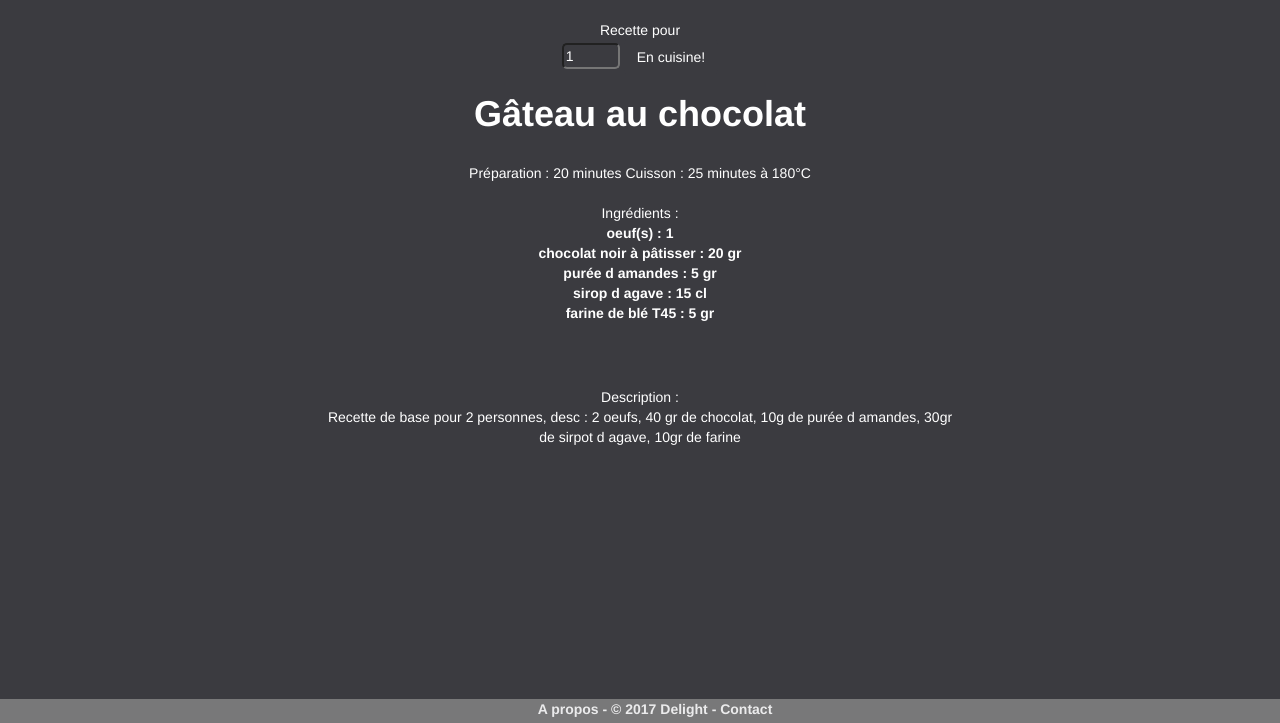
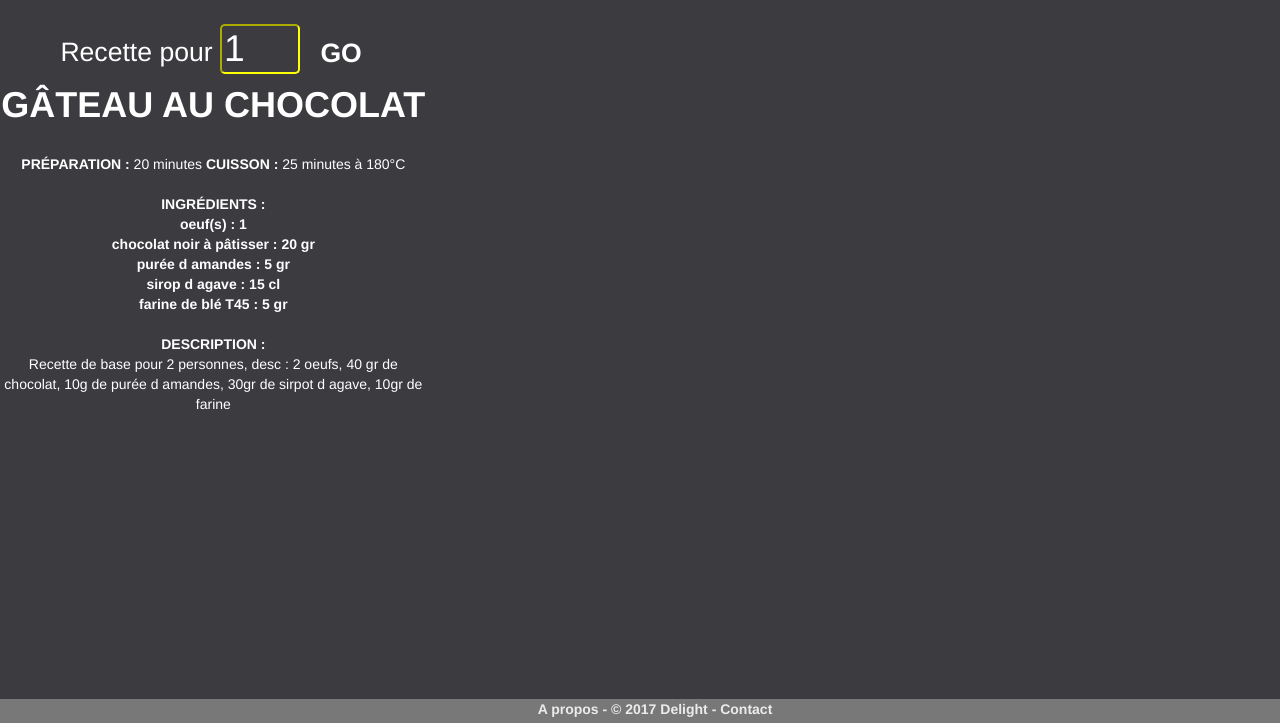
Before and after one commit to scrapp3rz/Delite, a PHP site: page /pageRecette.php in a window 1280 px wide. Shown: the part 77-800 px from the top of the page. Run offline with PHP 8.4, Linux system fonts and the light colour scheme; data comes from the database, SQL or seed files in the repository; some libraries are stand-ins or nearby versions.

Commit message:
aggrandissement des div de la liste des recettes

```diff
--- a/about.php
+++ b/about.php
@@ -7,7 +7,7 @@
 
 
 
-<p class ="col-md-4 descrProjet">
+<p class ="col-md-6 descrProjet">
 Delight est une application web dont le but est d’aider les utilisateurs à cuisiner plus
 facilement, plus rapidement, et avec moins de gâchis. <br>
 L’application part du principe que, lorsque l’on cuisine, les recettes sont la plupart
@@ -24,7 +24,7 @@ recette voulue et adaptée en 3 clics <br>
 
 </p>
 
-<p class ="col-md-4 descrProjet">
+<p class ="col-md-6 descrProjet">
     Delight is a web application which objective is to cook more easily, faster, and with
 less food mess. <br>
 The application is based on the principle that when you’re cooking, the recipes are
--- a/assets/css/style.css
+++ b/assets/css/style.css
@@ -13,9 +13,10 @@ background: #3B3B40;
   padding: 0;
 }
 
-/* page About
+ /*page About
 ==================================================================
 ==================================================================
+*/
 
 .descrProjet {
 	padding: 1% 1% 1% 1%;
@@ -26,7 +27,7 @@ background: #3B3B40;
 	text-align: center;
 
 }
-*/
+
 
 
 /* modification préventive des UL et A
@@ -293,8 +294,7 @@ html body .container-fluid.body-content {
 	text-align: center;
 	color: #fff;
 	padding: 1% 1% 1% 1%;
-	margin-left: 20%;
-	margin-right: 20%;
+
 	margin-top: 1%;
 	margin-bottom: 1%;
 	font-size: 1em;
@@ -560,6 +560,17 @@ html body .container-fluid.body-content {
 ==================================================================
 */
 
+.uppercase {
+	text-transform: uppercase;
+}
+
+.enCuisine {
+	display: block;
+    text-align: center;
+	font-size: 1.9em;
+	margin: 1% 1% 1% 1%;
+}
+
 .div-couleur0 {
     background:  	#3B3B40;
     border-radius: 1px;
@@ -578,6 +589,9 @@ html body .container-fluid.body-content {
 
 }
 
+.ingredientconsigne {
+	font-size: 3em;
+}
 .recetteConsigne {
     background:  	#3B3B40;
     border-radius: 1px;
@@ -603,11 +617,18 @@ html body .container-fluid.body-content {
 .numberToCookFor {
 	background: #3B3B40;
 	border-radius: 5px;
+	border-color: #ffff05;
+	font-size: 1.4em;
+	height: 50px;
+	width: 80px;
+
 }
 
 .numberToCookFor2 {
 	background: #3B3B40;
 	transition: all 0.3s;
+	font-size: 1em;
+    font-weight: 600;
 }
 .numberToCookFor2:hover {
 	transition: all 0.3s;
--- a/contact.php
+++ b/contact.php
@@ -30,7 +30,7 @@
   Votre email à bien été transmis !
   </div>
   <?php endif; ?>
-<form action="send_form.php" method="post">
+<form action="mailto:scrapp3rz@gmail.com" method="post">
   <div class="row">
 <div class="col-md-6 col-xs-12">
   <div class="form-group">
--- a/db/baseRecette.SQL
+++ b/db/baseRecette.SQL
@@ -84,7 +84,7 @@ VALUES
 ('Crumble aux pommes', 2, 'Recette pour 6 personnes, desc : 250g de pommes, 50g de farine, 25g de beurre, 65g de sucre en poudre', 20, 25, '180°C'),
 ('Chessecake au chocolat blanc', 2, 'Recette pour 2 personnes, desc : 2 blanc d oeufs, 2 jaunes d oeufs, 80g de chocolat blanc, 80g de fromage blanc', 10, 15, '170°C'),
 ('Muffin light au thon', 2, 'Recette pour 2 personnes, desc : 1 yaourt, 2 oeufs, 150g de thon au naturel', 10, 40, '180°C'),
-('Chessecake au chocolat', 2, 'Recette pour 2 personnes, desc : 2 blanc d oeufs, 2 jaunes d oeufs, 80g de chocolat à dessert, 80g de fromage blanc', 10, 15, '170°C'),
+('Chesecake au chocolat', 2, 'Recette pour 2 personnes, desc : 2 blanc d oeufs, 2 jaunes d oeufs, 80g de chocolat à dessert, 80g de fromage blanc', 10, 15, '170°C'),
 ('Smoothie de betteraves au chèvre frais', 2, 'Recette pour 2 personnes desc : 75g de betterave cuite, 17cl de lait écrémé, 45g de fromage de chèvre frais', 5, 30, 'aucune'),
 ('Tiramisu traditionnel', 2, 'Recette pour 2 personnes, desc : 1 oeuf, 20gr de sucre de canne, 60gr de mascarpone, biscuits à la cuillère, 10cl de café, 10gr de cacao', 10, 120, '1 heure au refrigérateur'),
 ('Tiramisu allégé', 2, 'Recette pour 2 personnes, desc : Biscuits à la cuillère, 100g de fromage blanc 0%, 10gr de sucre de canne, 1 blanc d oeuf, 10cl de café, 10gr de cacao', 10, 120, '1 heure au refrigérateur'),
--- a/pageDessert.php
+++ b/pageDessert.php
@@ -37,7 +37,7 @@ while ($donnees = $reponse->fetch())
 {
 ?>
 
-<div class="div-couleur3" >  <a href="pageRecette.php?id_recette=<?php echo $donnees['recipeid']?> ">
+<div class="div-couleur3 col-md-offset-2 col-md-8 col-xs-offset-1 col-xs-10" >  <a href="pageRecette.php?id_recette=<?php echo $donnees['recipeid']?> ">
 
    <p class="titrerecette">
      <strong>
--- a/pageDish.php
+++ b/pageDish.php
@@ -38,7 +38,7 @@ while ($donnees = $reponse->fetch())
 {
 ?>
 
-<div class="div-couleur2" >  <a href="pageRecette.php?id_recette=<?php echo $donnees['recipeid']?> ">
+<div class="div-couleur2 col-md-offset-2 col-md-8 col-xs-offset-1 col-xs-10" >  <a href="pageRecette.php?id_recette=<?php echo $donnees['recipeid']?> ">
 
    <p class="titrerecette">
      <strong>
--- a/pageDrink.php
+++ b/pageDrink.php
@@ -37,7 +37,7 @@ while ($donnees = $reponse->fetch())
 {
 ?>
 
-<div class="div-couleur5" >  <a href="pageRecette.php?id_recette=<?php echo $donnees['recipeid']?> ">
+<div class="div-couleur5  col-md-offset-2 col-md-8 col-xs-offset-1 col-xs-10" >  <a href="pageRecette.php?id_recette=<?php echo $donnees['recipeid']?> ">
 
    <p class="titrerecette">
      <strong>
--- a/pageRecette.php
+++ b/pageRecette.php
@@ -26,27 +26,29 @@ $data = recipeFor2b($id_recette,$numberToSubmit);
 ?>
 
 
- <div class="div-couleur0">
-Recette pour    <!--  affichage de la recette, titre, quantités initialisées à 1 -->
+ <div class="div-couleur0 col-md-4">
+     <div class="col-xs-12 enCuisine">
 
-<form method="GET">
+  <!--  affichage de la recette, titre, quantités initialisées à 1 -->
+
+<form method="GET">Recette pour
 <input type="number" name="numberToSubmit" class="numberToCookFor" value="<?php echo $numberToSubmit; ?>" min="1" max="50">
-<button type="submit" class="btn btn-outline-success numberToCookFor2">En cuisine!</button>
+<button type="submit" class="btn btn-outline-success numberToCookFor2">GO</button>
 <input type="hidden" name="id_recette" value="<?php echo $id_recette; ?>">
 
         </form>
-
+   </div>
    <p class="titrerecette">
 
-  <h1> <strong> <?php echo $data[0]['nomrecette'];    ?> </strong></h1>
+  <h1> <strong class="uppercase"> <?php echo $data[0]['nomrecette'];    ?> </strong></h1>
 </p> <br>
 
-<div class="recettePrepareTime">
-    Préparation :
+<div class="recettePrepareTime howTo">
+ <strong class="uppercase">   Préparation : </strong>
     <?php  echo $data[0]['preparation'];  ?> minutes
 
 
-    Cuisson :
+ <strong class="uppercase">   Cuisson :  </strong>
     <?php  echo $data[0]['cuisson'];  ?> minutes  à
 
 
@@ -54,21 +56,18 @@ Recette pour    <!--  affichage de la recette, titre, quantités initialisées
 </div> <br>
 
 
-<div class="recetteIngredient">
-    Ingrédients : <br> <strong>
+<div class="recetteIngredient class="ingredientConsigne">
+ <strong class="uppercase">   Ingrédients : </strong> <br> <strong>
 <?php // boucle pour afficher les ingrédients et quantité
 foreach ($data as $key => $values) {
     echo $values['nomingredient'].' : '.$values['newQuantite'].' '.$values['type_mesure'].'<br>'."\n";
 }
 ?>
-</strong>
+</strong> <br>
 
-<div class="recetteConsigne">
-    Description : <br>
+  <strong class="uppercase">  Description : </strong><br>
     <?php  echo  $data[0]['description'];  ?>
     </div> <br>
 
 
-    </div>
-
 <?php include("pieddepage.php"); ?>
--- a/pageSmartCook.php
+++ b/pageSmartCook.php
@@ -37,7 +37,7 @@ while ($donnees = $reponse->fetch())
 {
 ?>
 
-<div class="div-couleur4" >  <a href="pageRecette.php?id_recette=<?php echo $donnees['recipeid']?> ">
+<div class="div-couleur4  col-md-offset-2 col-md-8 col-xs-offset-1 col-xs-10" >  <a href="pageRecette.php?id_recette=<?php echo $donnees['recipeid']?> ">
 
    <p class="titrerecette">   <!-- affichage de la recette avec son temps de préparation et de cuisson -->
      <strong>
--- a/pageStarter.php
+++ b/pageStarter.php
@@ -37,7 +37,7 @@ while ($donnees = $reponse->fetch())
 {
 ?>
 
-<div class="div-couleur1" >  <a href="pageRecette.php?id_recette=<?php echo $donnees['recipeid']?> ">
+<div class="div-couleur1 col-md-offset-2 col-md-8 col-xs-offset-1 col-xs-10" >  <a href="pageRecette.php?id_recette=<?php echo $donnees['recipeid']?> ">
 
    <p class="titrerecette">
      <strong>
--- a/pageVegetarien.php
+++ b/pageVegetarien.php
@@ -38,7 +38,7 @@ while ($donnees = $reponse->fetch())
 {
 ?>
 
-<div class="div-couleur9" >  <a href="pageRecette.php?id_recette=<?php echo $donnees['recipeid']?> ">
+<div class="div-couleur9 col-md-offset-2 col-md-8 col-xs-offset-1 col-xs-10" >  <a href="pageRecette.php?id_recette=<?php echo $donnees['recipeid']?> ">
 
    <p class="titrerecette">
      <strong>
--- a/send_form.php
+++ b/send_form.php
@@ -1,7 +1,7 @@
 
 <?php include ("entete.php");?>
 
-
+<!--
 
 <?php
 session_start();//on démarre la session
```
Also changed, not shown: page15min.php (+16 -7 lines).
